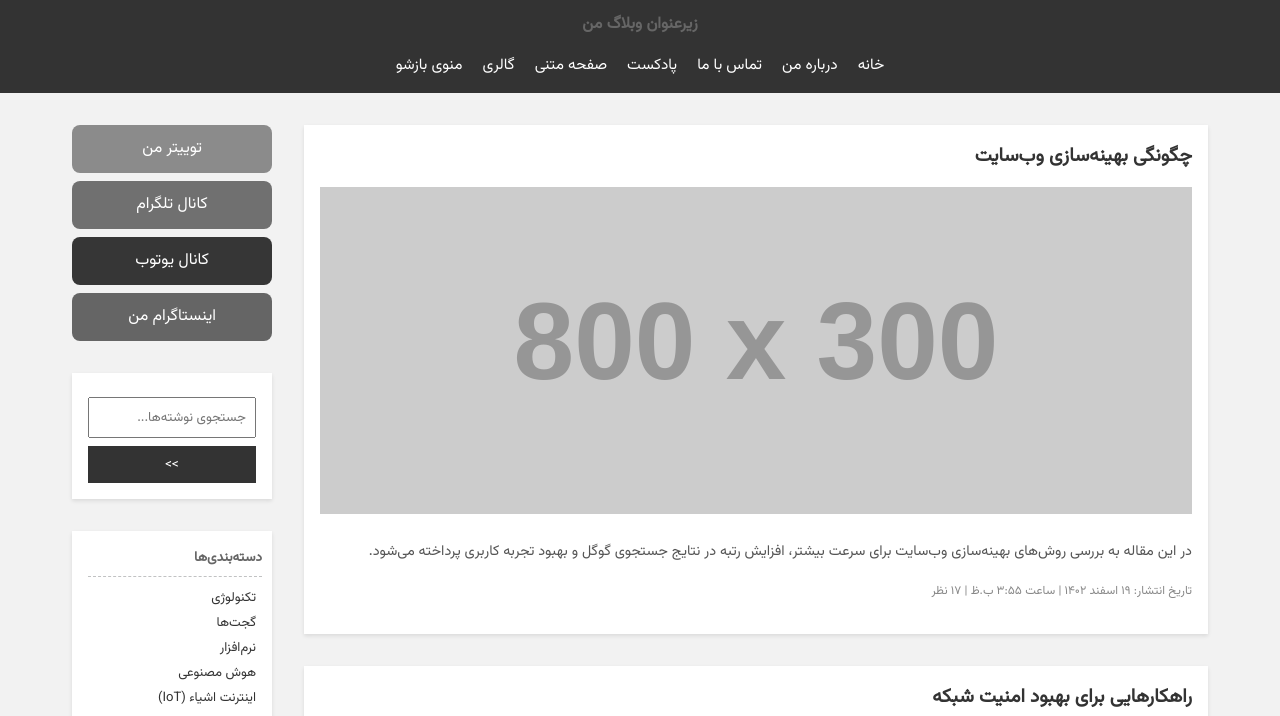
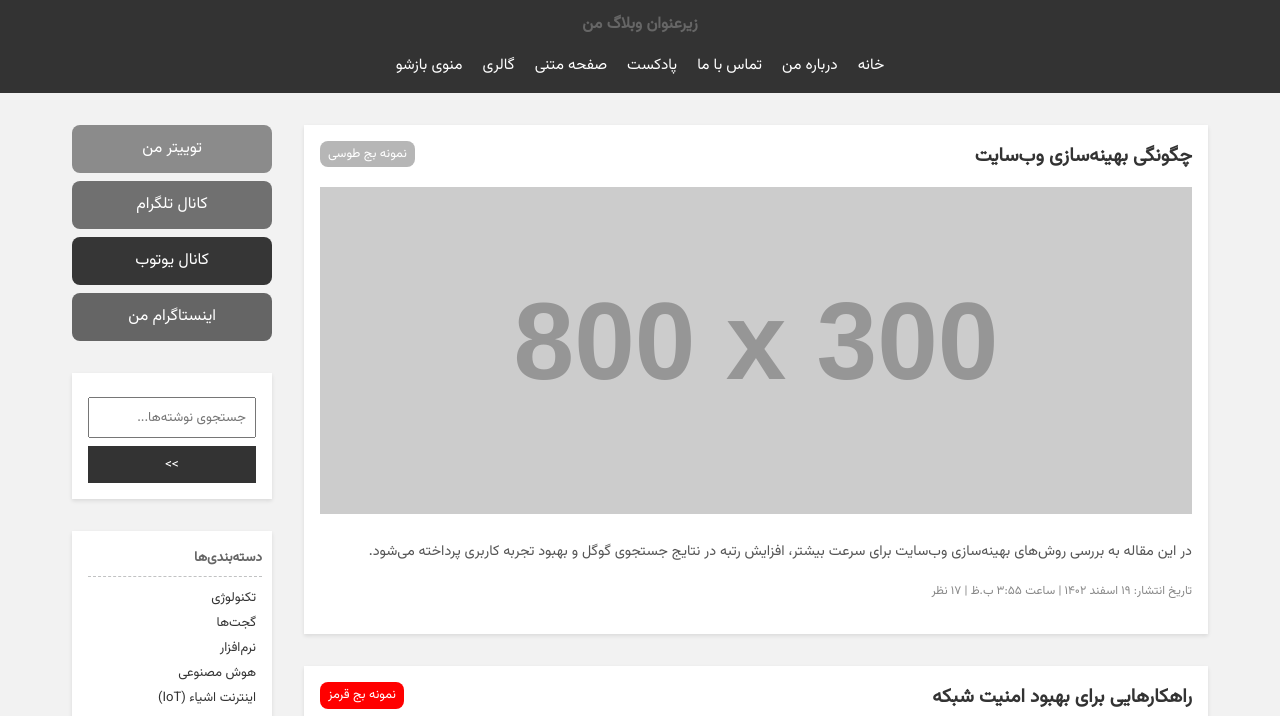
Before and after one commit to miladnouri/Simple-blog-template, a plain HTML site: page html/index.html in a window 1280 px wide. Shown: the part 73-789 px from the top of the page. Drawn offline with Linux system fonts and the light colour scheme; placeholder pictures from the web are drawn by us; a web font is replaced by a local one.

Commit message:
Add grey and red badges to blog posts.

```diff
--- a/html/assets/style.css
+++ b/html/assets/style.css
@@ -736,6 +736,27 @@ button:hover {
   color: #fff;
 }
 
+/* Gray Badge */
+.gray-badge {
+  float: left;
+  background-color: #b6b6b6;
+  color: #fff;
+  padding: 0.2rem 0.5rem;
+  border-radius: 0.5rem;
+  font-size: 0.8rem;
+}
+
+/* Red Badge */
+.red-badge {
+  float: left;
+  background-color: #ff0000;
+  color: #fff;
+  padding: 0.2rem 0.5rem;
+  border-radius: 0.5rem;
+  font-size: 0.8rem;
+}
+
+
 
 /* Medium screens */
 @media screen and (min-width: 768px) and (max-width: 992px) {
@@ -802,6 +823,9 @@ button:hover {
     gap: 1rem;
   }
 
+
+
+
 }
 
 
--- a/html/index.html
+++ b/html/index.html
@@ -21,7 +21,7 @@
     <meta name="twitter:description" content="توضیحات مربوط به صفحه">
     <meta name="twitter:image" content="آدرس تصویر">
     <!-- External stylesheet-->
-    <link rel="stylesheet" href="assets/style.css?v=1.3">
+    <link rel="stylesheet" href="assets/style.css?v=1.3.2">
   </head>
   <body>
     <header>
@@ -52,6 +52,7 @@
       <main>
         <article class="card">
           <!-- Article 1-->
+          <div class="gray-badge">نمونه بج طوسی</div>
           <h2><a href="article-single.html">چگونگی بهینه‌سازی وب‌سایت</a></h2><img src="https://fakeimg.pl/800x300/5469a1/ffffff?text=Sample+image&amp;font=lobster" alt="تصویر مقاله">
           <p>در این مقاله به بررسی روش‌های بهینه‌سازی وب‌سایت برای سرعت بیشتر، افزایش رتبه در نتایج جستجوی گوگل و بهبود تجربه کاربری پرداخته می‌شود.</p>
           <!-- Date/Time & Comments Count Info-->
@@ -59,6 +60,7 @@
         </article>
         <article class="card">
           <!-- Article 2-->
+          <div class="red-badge">نمونه بج قرمز</div>
           <h2><a href="article-single.html">راهکارهایی برای بهبود امنیت شبکه</a></h2>
           <p>در این مقاله به بررسی راهکارهای مختلفی برای بهبود امنیت شبکه از جمله استفاده از فایروال، ابزارهای تشخیص تهدیدات، و کنترل دسترسی کاربران پرداخته می‌شود.</p>
           <!-- Date/Time & Comments Count Info-->
```
Also changed, not shown: html/about.html (+1 -1 lines), html/article-list.html (+3 -1 lines), html/article-single.html (+1 -1 lines), html/contact.html (+1 -1 lines), html/faq.html (+1 -1 lines), html/gallery.html (+1 -1 lines), html/layout/_layout.html (+1 -1 lines), html/page.html (+1 -1 lines), html/podcast-list.html (+1 -1 lines), html/podcast-single.html (+1 -1 lines), 3 other files.
